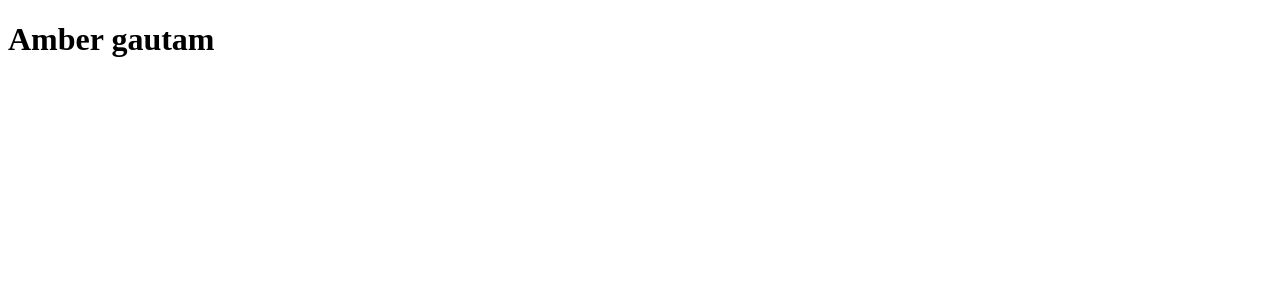
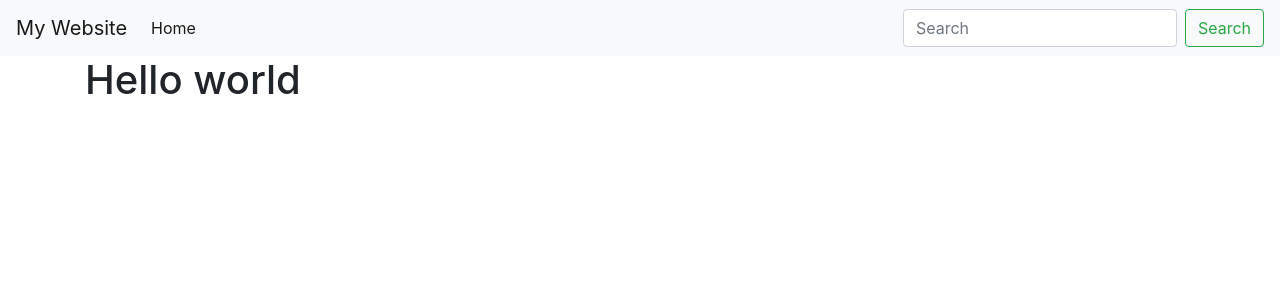
Before and after one commit to gautamamber/Django_Web_Scraping-app, a Django app: page / in a window 1280 px wide. Shown: the top 300 px of the page. Run offline with Django 3.2, Linux system fonts and the light colour scheme; some libraries are stand-ins or nearby versions.

Commit message:
Basic template

```diff
--- /dev/null
+++ b/webapp/templates/base.html
@@ -0,0 +1,54 @@
+
+<!-- Bootstrap starter Content -->
+
+<!doctype html>
+<html lang="en">
+  <head>
+    <!-- Required meta tags -->
+    <meta charset="utf-8">
+    <meta name="viewport" content="width=device-width, initial-scale=1, shrink-to-fit=no">
+
+    <!-- Bootstrap CSS -->
+    <link rel="stylesheet" href="https://stackpath.bootstrapcdn.com/bootstrap/4.1.3/css/bootstrap.min.css" integrity="sha384-MCw98/SFnGE8fJT3GXwEOngsV7Zt27NXFoaoApmYm81iuXoPkFOJwJ8ERdknLPMO" crossorigin="anonymous">
+
+    <title>Hello, world!</title>
+  </head>
+  <body>
+
+<!-- Bootstrap navbar -->
+
+<nav class="navbar navbar-expand-lg navbar-light bg-light">
+  <a class="navbar-brand" href="#">My Website</a>
+  <button class="navbar-toggler" type="button" data-toggle="collapse" data-target="#navbarSupportedContent" aria-controls="navbarSupportedContent" aria-expanded="false" aria-label="Toggle navigation">
+    <span class="navbar-toggler-icon"></span>
+  </button>
+
+  <div class="collapse navbar-collapse" id="navbarSupportedContent">
+    <ul class="navbar-nav mr-auto">
+      <li class="nav-item active">
+        <a class="nav-link" href="#">Home <span class="sr-only">(current)</span></a>
+      </li>
+
+
+
+    </ul>
+    <form class="form-inline my-2 my-lg-0">
+      <input class="form-control mr-sm-2" type="search" placeholder="Search" aria-label="Search">
+      <button class="btn btn-outline-success my-2 my-sm-0" type="submit">Search</button>
+    </form>
+  </div>
+</nav>
+<div class="container">
+   {% block content %}
+    {% endblock %}
+</div>
+
+
+
+    <!-- Optional JavaScript -->
+    <!-- jQuery first, then Popper.js, then Bootstrap JS -->
+    <script src="https://code.jquery.com/jquery-3.3.1.slim.min.js" integrity="sha384-q8i/X+965DzO0rT7abK41JStQIAqVgRVzpbzo5smXKp4YfRvH+8abtTE1Pi6jizo" crossorigin="anonymous"></script>
+    <script src="https://cdnjs.cloudflare.com/ajax/libs/popper.js/1.14.3/umd/popper.min.js" integrity="sha384-ZMP7rVo3mIykV+2+9J3UJ46jBk0WLaUAdn689aCwoqbBJiSnjAK/l8WvCWPIPm49" crossorigin="anonymous"></script>
+    <script src="https://stackpath.bootstrapcdn.com/bootstrap/4.1.3/js/bootstrap.min.js" integrity="sha384-ChfqqxuZUCnJSK3+MXmPNIyE6ZbWh2IMqE241rYiqJxyMiZ6OW/JmZQ5stwEULTy" crossorigin="anonymous"></script>
+  </body>
+</html>
--- a/webapp/templates/webapp/home.html
+++ b/webapp/templates/webapp/home.html
@@ -1,9 +1,5 @@
-<!DOCTYPE html>
-<html>
-<head>
-	<title>Amber</title>
-</head>
-<body>
-<h1>Amber gautam</h1>
-</body>
-</html>
+{% extends 'base.html' %}
+
+{% block content %}
+<h1>Hello world</h1>
+{% endblock %}
```
